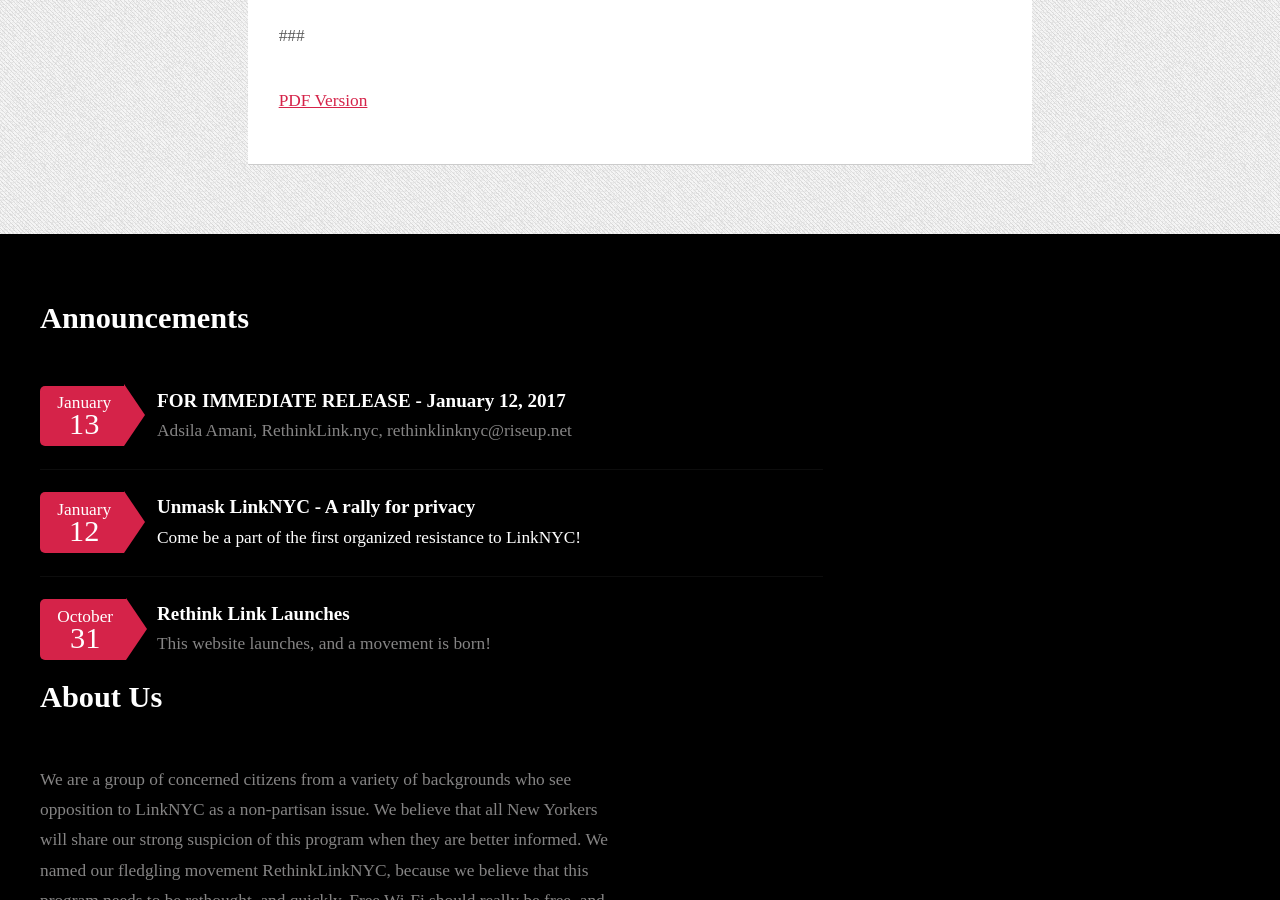
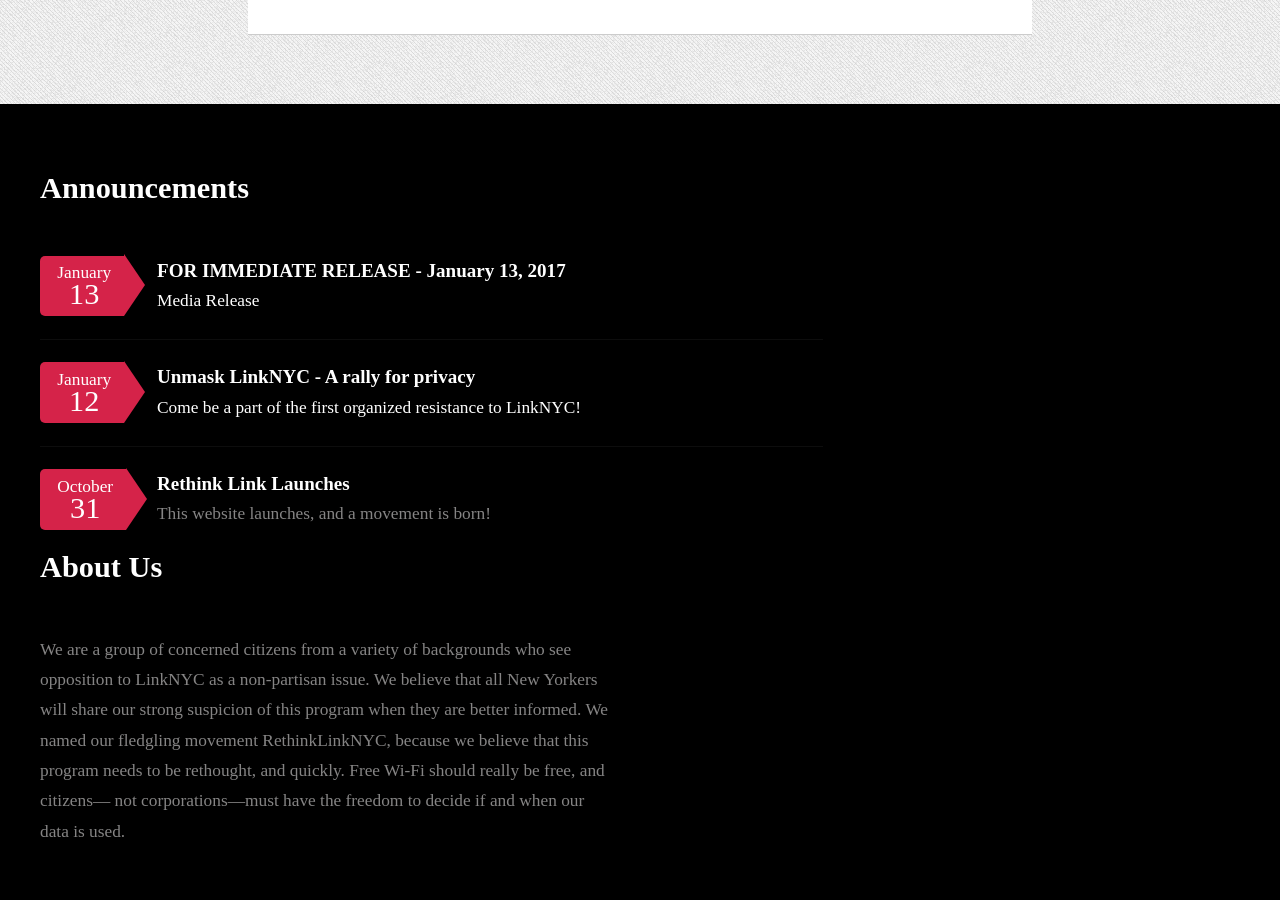
Before and after one commit to rethinklinknyc/rethinklinknyc.github.io, a Jekyll site: the page built from _posts/2017-01-13-press-release-kiosk-came-to-life.md, in a window 1280 px wide and 900 px high, scrolled down 3220 px. Built offline with Jekyll 4.4.1, drawn with Linux system fonts in a browser that asks for light colours; some web fonts are replaced; some of the changed text lies outside the part shown.

Commit message:
Update 2017-01-13-press-release-kiosk-came-to-life.md

```diff
--- a/_posts/2017-01-13-press-release-kiosk-came-to-life.md
+++ b/_posts/2017-01-13-press-release-kiosk-came-to-life.md
@@ -1,11 +1,8 @@
 ---
-title: FOR IMMEDIATE RELEASE - January 12, 2017
+title: FOR IMMEDIATE RELEASE - January 13, 2017
 featured: /assets/images/flyer_cover_kiosk_anatomy.png
 layout: post
 ---
-Adsila Amani, RethinkLink.nyc, rethinklinknyc@riseup.net
-
-Jonah Bossewitch, RethinkLink.nyc, rethinklinknyc@riseup.net
 
 **Media Release**
 
```
